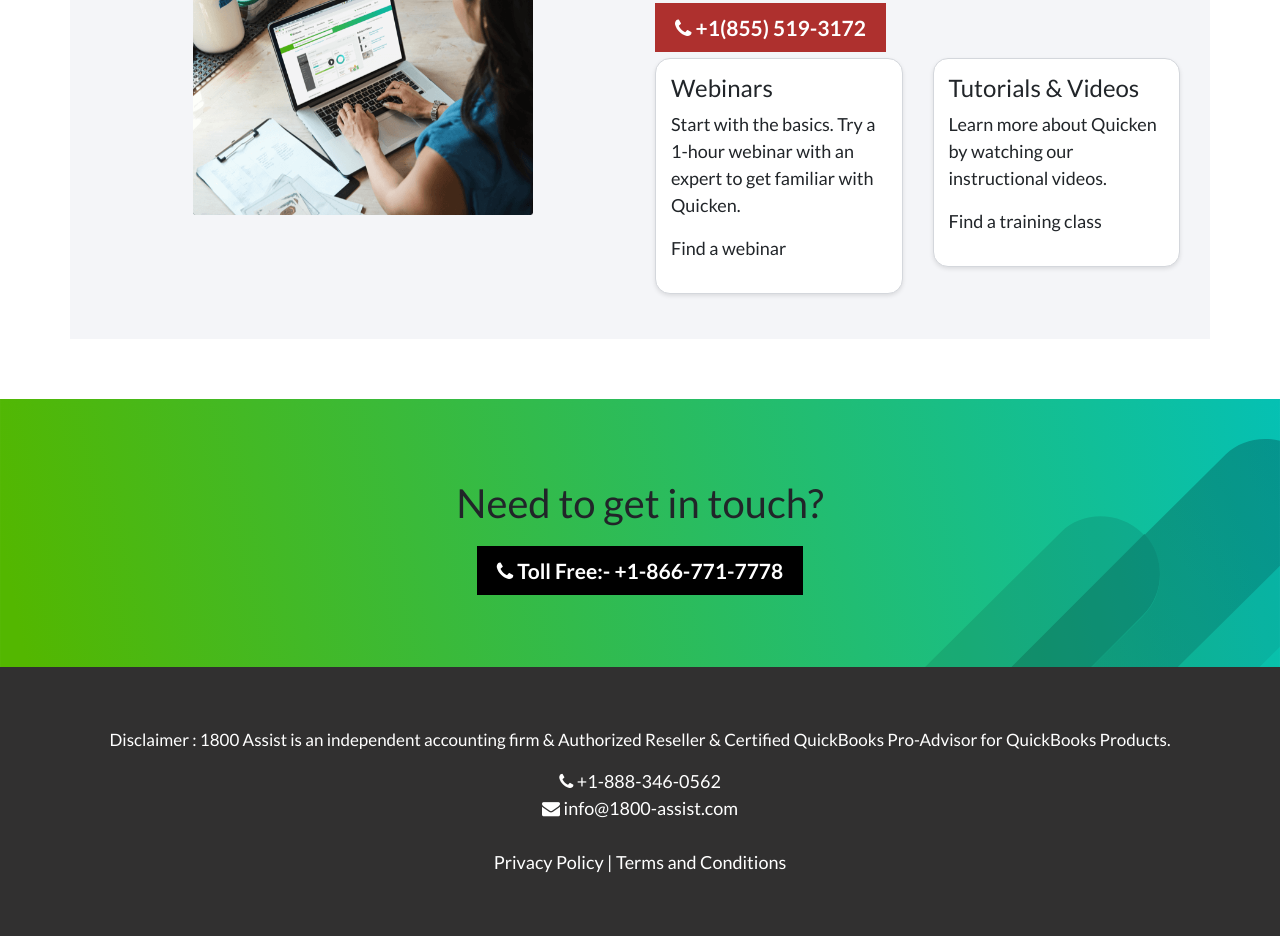
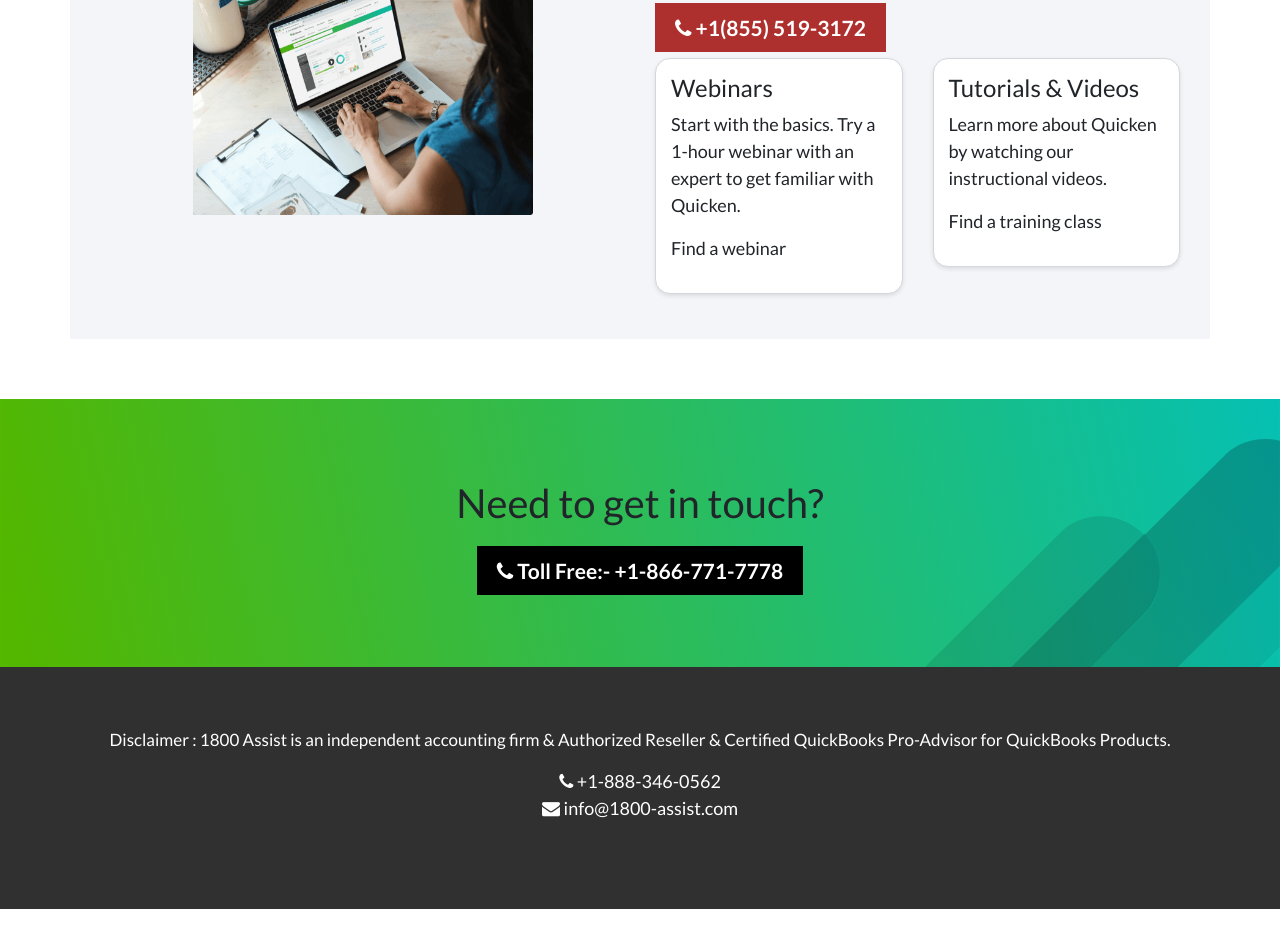
Before and after one commit to ravikumar1319/Quicken-Solutions, a plain HTML site: page index.html in a window 1280 px wide. Shown: the part 3152-4104 px from the top of the page. After the commit the page ends 4077 px from the top, so only its background shows below. Drawn offline with Linux system fonts and the light colour scheme.

Commit message:
removed privacy-policy

```diff
--- a/index.html
+++ b/index.html
@@ -281,7 +281,7 @@ gtag('config', 'UA-111270930-1');
         <a href="tel:+1-888-346-0562"><i class="fa fa-phone" aria-hidden="true"></i> +1-888-346-0562</a><br>
         <a href="mailto:info@1800-assist.com"><i class="fa fa-envelope" aria-hidden="true"></i> <span class="__cf_email__">info@1800-assist.com</span></a><br><br>
 
-        <p style="margin-bottom:0"><a href="privacy-policy.html">Privacy Policy</a> | <a href="terms-conditions.html">Terms and Conditions</a></p>
+        <!-- <p style="margin-bottom:0"><a href="privacy-policy.html">Privacy Policy</a> | <a href="terms-conditions.html">Terms and Conditions</a></p> -->
     </div>
  </footer>
 
```
